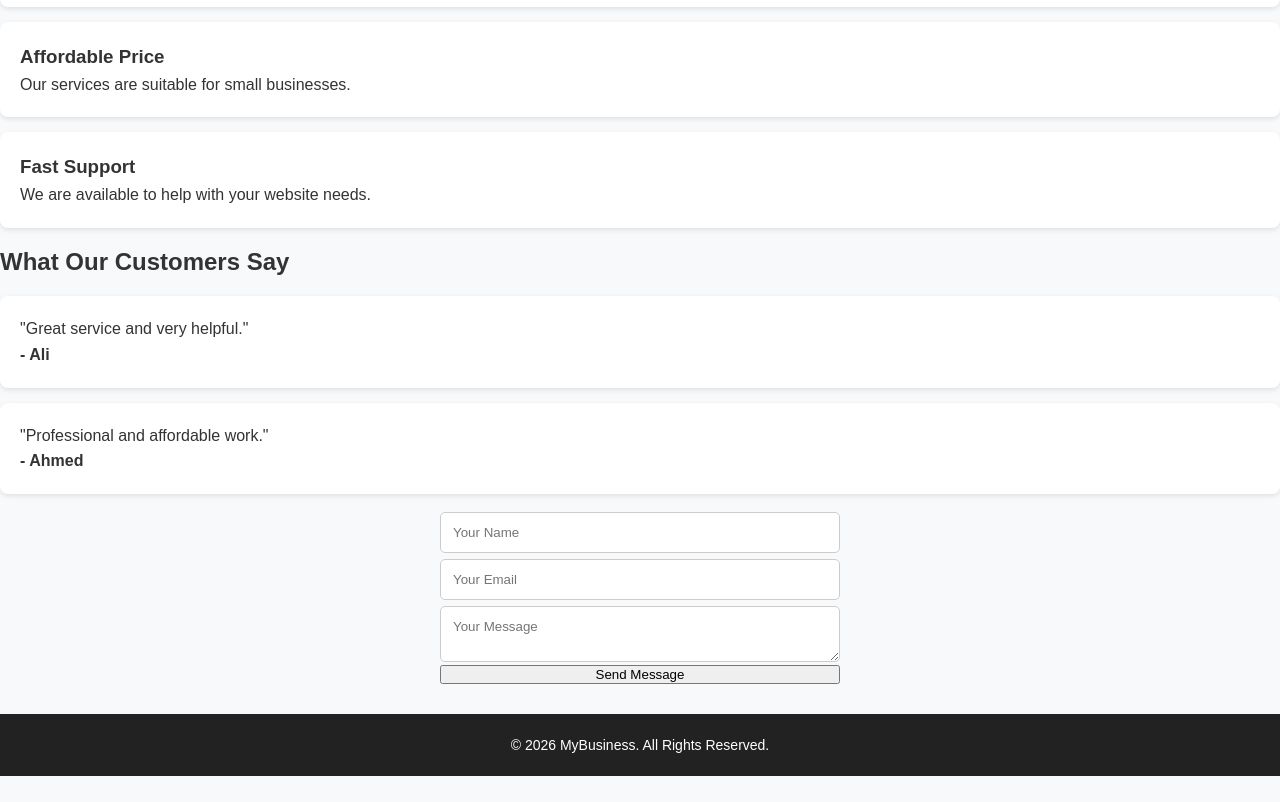
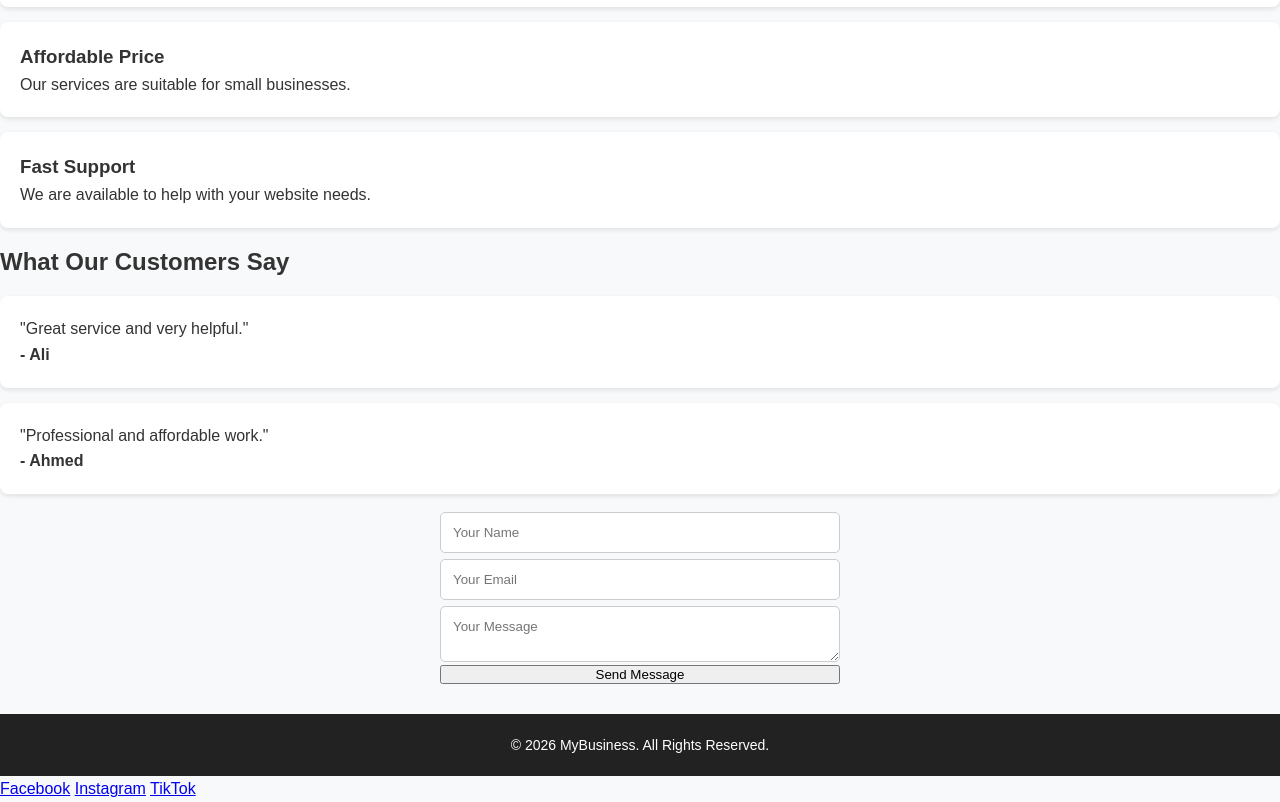
Before and after one commit to Ifti022/my-business-website, a plain HTML site: page index.html in a window 1280 px wide. Shown: the part 964-1766 px from the top of the page. Before the commit the page ends 1740 px from the top, so only its background shows below. Drawn offline with Linux system fonts and the light colour scheme.

Commit message:
Update index.html

```diff
--- a/index.html
+++ b/index.html
@@ -96,5 +96,10 @@
     <button onclick="window.scrollTo({top: 0, behavior: 'smooth'})" class="top-btn">
     ↑ Top
     </button>
+    <div class="social">
+    <a href="#" target="_blank">Facebook</a>
+    <a href="#" target="_blank">Instagram</a>
+    <a href="#" target="_blank">TikTok</a>
+    </div>
 </body>
 </html>
```
